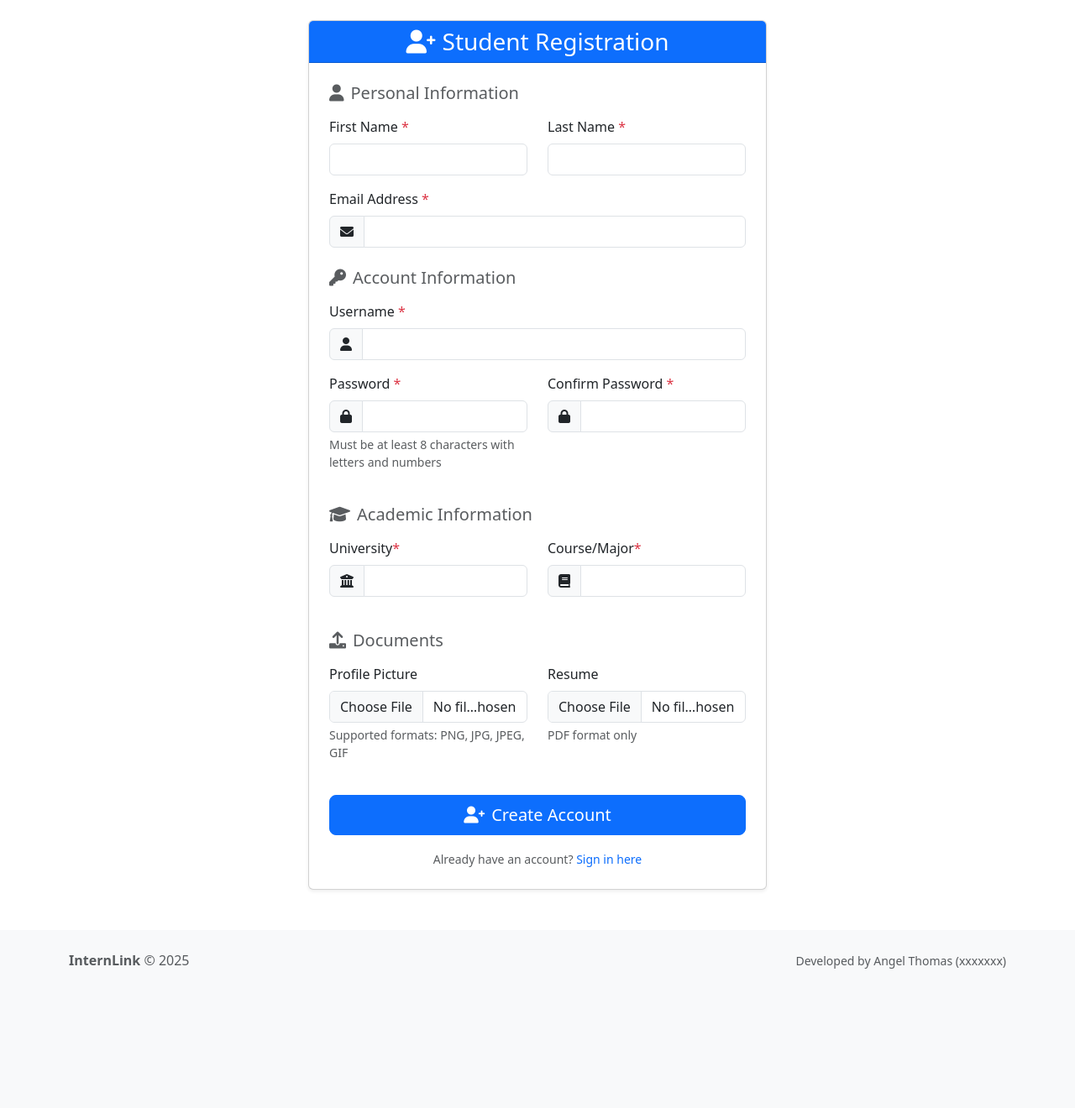
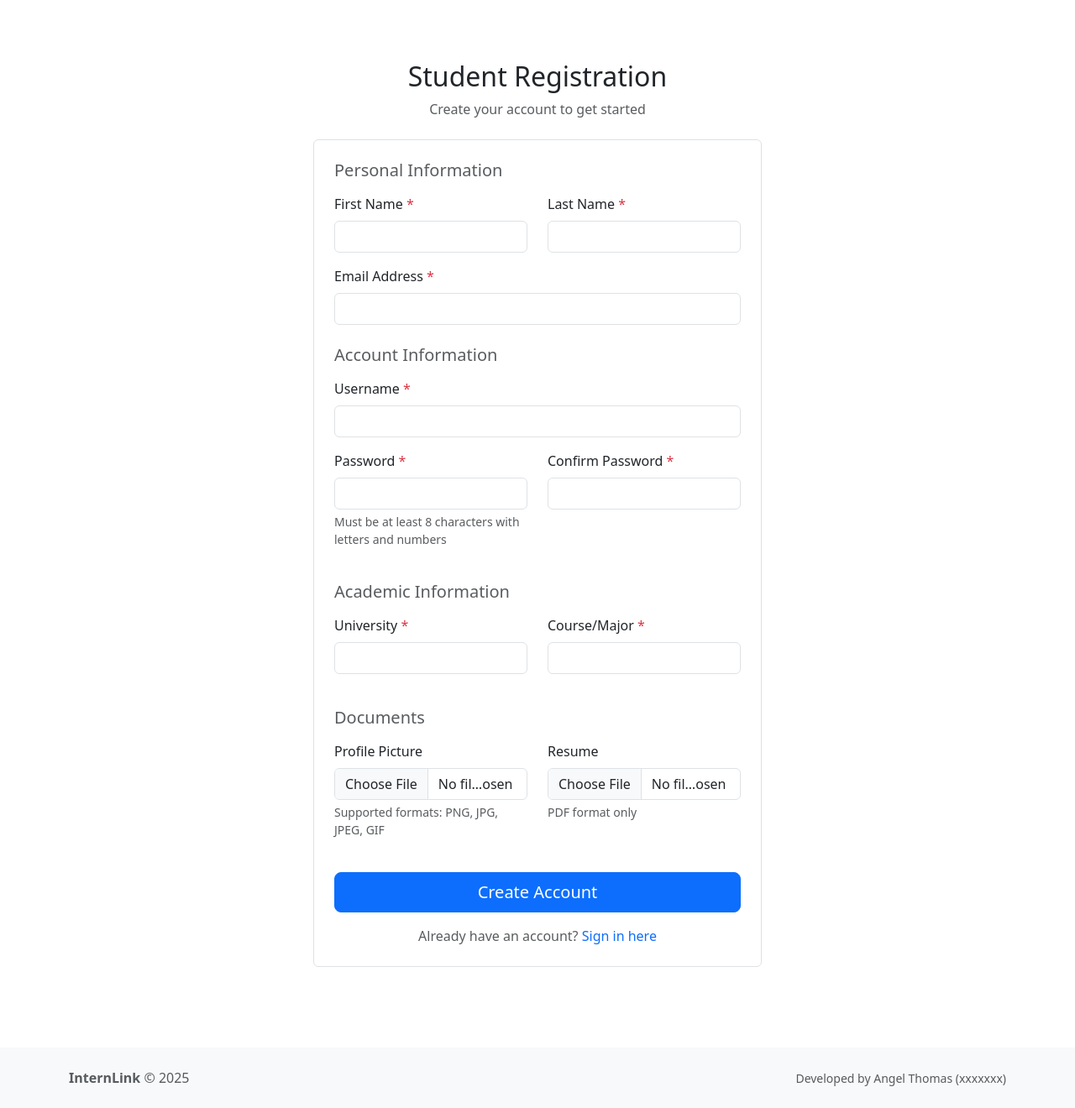
Before and after one commit to Akhil-Krishna/InternLink, a Flask app: template templates/register.html in a window 1280 px wide. Shown: the part 63-1383 px from the top of the page at 84% size. Before the commit the page ends 1217 px from the top, so only its background shows below. Run offline with Flask 3, Linux system fonts and the light colour scheme; the template is opened without the code that fills it, so the values that code supplies are empty.

Commit message:
update login,register.html

```diff
--- a/templates/register.html
+++ b/templates/register.html
@@ -1,109 +1,82 @@
 <!-- templates/register.html -->
 {% extends 'base.html' %}
 
+{% block content %}
+<div class="container py-5">
+    <div class="row justify-content-center">
+        <div class="col-12 col-md-8 col-lg-6">
+            <div class="text-center mb-4">
+                <h2 class="fw-normal text-dark">Student Registration</h2>
+                <p class="text-muted">Create your account to get started</p>
+            </div>
 
-{% block content %}
-<div class="row justify-content-center">
-    <div class="col-12 col-md-8 col-lg-6">
-        <div class="card shadow-sm">
-            <div class="card-header bg-primary text-white text-center">
-                <h3 class="mb-0">
-                    <i class="fas fa-user-plus me-2"></i>Student Registration
-                </h3>
-            </div>
-            <div class="card-body p-4">
+            <div class="bg-white p-4 rounded border">
                 <form method="POST" enctype="multipart/form-data" novalidate>
-                    <!-- Personal Information Section -->
+                    <!-- Personal Information -->
                     <div class="mb-4">
-                        <h5 class="text-muted mb-3">
-                            <i class="fas fa-user me-2"></i>Personal Information
-                        </h5>
+                        <h5 class="text-muted mb-3 fw-normal">Personal Information</h5>
                         <div class="row">
                             <div class="col-md-6 mb-3">
-                                <label for="first_name" class="form-label">First Name <span class="text-danger">*</span></label>
+                                <label for="first_name" class="form-label text-dark">First Name <span class="text-danger">*</span></label>
                                 <input type="text" name="first_name" id="first_name" class="form-control" required>
                             </div>
                             <div class="col-md-6 mb-3">
-                                <label for="last_name" class="form-label">Last Name <span class="text-danger">*</span></label>
+                                <label for="last_name" class="form-label text-dark">Last Name <span class="text-danger">*</span></label>
                                 <input type="text" name="last_name" id="last_name" class="form-control" required>
                             </div>
                         </div>
                         <div class="mb-3">
-                            <label for="email" class="form-label">Email Address <span class="text-danger">*</span></label>
-                            <div class="input-group">
-                                <span class="input-group-text"><i class="fas fa-envelope"></i></span>
-                                <input type="email" name="email" id="email" class="form-control" required>
+                            <label for="email" class="form-label text-dark">Email Address <span class="text-danger">*</span></label>
+                            <input type="email" name="email" id="email" class="form-control" required>
+                        </div>
+                    </div>
+
+                    <!-- Account Information -->
+                    <div class="mb-4">
+                        <h5 class="text-muted mb-3 fw-normal">Account Information</h5>
+                        <div class="mb-3">
+                            <label for="username" class="form-label text-dark">Username <span class="text-danger">*</span></label>
+                            <input type="text" name="username" id="username" class="form-control" required>
+                        </div>
+                        <div class="row">
+                            <div class="col-md-6 mb-3">
+                                <label for="password" class="form-label text-dark">Password <span class="text-danger">*</span></label>
+                                <input type="password" name="password" id="password" class="form-control" required>
+                                <div class="form-text">Must be at least 8 characters with letters and numbers</div>
+                            </div>
+                            <div class="col-md-6 mb-3">
+                                <label for="confirm" class="form-label text-dark">Confirm Password <span class="text-danger">*</span></label>
+                                <input type="password" name="confirm" id="confirm" class="form-control" required>
                             </div>
                         </div>
                     </div>
 
-                    <!-- Account Information Section -->
+                    <!-- Academic Information -->
                     <div class="mb-4">
-                        <h5 class="text-muted mb-3">
-                            <i class="fas fa-key me-2"></i>Account Information
-                        </h5>
-                        <div class="mb-3">
-                            <label for="username" class="form-label">Username <span class="text-danger">*</span></label>
-                            <div class="input-group">
-                                <span class="input-group-text"><i class="fas fa-user"></i></span>
-                                <input type="text" name="username" id="username" class="form-control" required>
-                            </div>
-                        </div>
+                        <h5 class="text-muted mb-3 fw-normal">Academic Information</h5>
                         <div class="row">
                             <div class="col-md-6 mb-3">
-                                <label for="password" class="form-label">Password <span class="text-danger">*</span></label>
-                                <div class="input-group">
-                                    <span class="input-group-text"><i class="fas fa-lock"></i></span>
-                                    <input type="password" name="password" id="password" class="form-control" required>
-                                </div>
-                                <div class="form-text">Must be at least 8 characters with letters and numbers</div>
+                                <label for="university" class="form-label text-dark">University <span class="text-danger">*</span></label>
+                                <input type="text" name="university" id="university" class="form-control" required>
                             </div>
                             <div class="col-md-6 mb-3">
-                                <label for="confirm" class="form-label">Confirm Password <span class="text-danger">*</span></label>
-                                <div class="input-group">
-                                    <span class="input-group-text"><i class="fas fa-lock"></i></span>
-                                    <input type="password" name="confirm" id="confirm" class="form-control" required>
-                                </div>
+                                <label for="course" class="form-label text-dark">Course/Major <span class="text-danger">*</span></label>
+                                <input type="text" name="course" id="course" class="form-control" required>
                             </div>
                         </div>
                     </div>
 
-                    <!-- Academic Information Section -->
+                    <!-- File Uploads -->
                     <div class="mb-4">
-                        <h5 class="text-muted mb-3">
-                            <i class="fas fa-graduation-cap me-2"></i>Academic Information
-                        </h5>
+                        <h5 class="text-muted mb-3 fw-normal">Documents</h5>
                         <div class="row">
                             <div class="col-md-6 mb-3">
-                                <label for="university" class="form-label">University<span class="text-danger">*</span></label>
-                                <div class="input-group">
-                                    <span class="input-group-text"><i class="fas fa-university"></i></span>
-                                    <input type="text" name="university" id="university" class="form-control" required>
-                                </div>
-                            </div>
-                            <div class="col-md-6 mb-3">
-                                <label for="course" class="form-label">Course/Major<span class="text-danger">*</span></label>
-                                <div class="input-group">
-                                    <span class="input-group-text"><i class="fas fa-book"></i></span>
-                                    <input type="text" name="course" id="course" class="form-control" required>
-                                </div>
-                            </div>
-                        </div>
-                    </div>
-
-                    <!-- File Uploads Section -->
-                    <div class="mb-4">
-                        <h5 class="text-muted mb-3">
-                            <i class="fas fa-upload me-2"></i>Documents
-                        </h5>
-                        <div class="row">
-                            <div class="col-md-6 mb-3">
-                                <label for="profile_pic" class="form-label">Profile Picture</label>
+                                <label for="profile_pic" class="form-label text-dark">Profile Picture</label>
                                 <input type="file" name="profile_pic" id="profile_pic" class="form-control" accept="image/*">
                                 <div class="form-text">Supported formats: PNG, JPG, JPEG, GIF</div>
                             </div>
                             <div class="col-md-6 mb-3">
-                                <label for="resume" class="form-label">Resume</label>
+                                <label for="resume" class="form-label text-dark">Resume</label>
                                 <input type="file" name="resume" id="resume" class="form-control" accept=".pdf">
                                 <div class="form-text">PDF format only</div>
                             </div>
@@ -111,25 +84,18 @@
                     </div>
 
                     <!-- Submit Button -->
-                    <div class="d-grid gap-2">
-                        <button type="submit" class="btn btn-primary btn-lg">
-                            <i class="fas fa-user-plus me-2"></i>Create Account
-                        </button>
+                    <div class="d-grid mb-3">
+                        <button type="submit" class="btn btn-primary btn-lg">Create Account</button>
                     </div>
 
                     <!-- Login Link -->
-                    <div class="text-center mt-3">
-                        <small class="text-muted">
-                            Already have an account?
-                            <a href="{{ url_for('login') }}" class="text-decoration-none">Sign in here</a>
-                        </small>
+                    <div class="text-center">
+                        <span class="text-muted">Already have an account? </span>
+                        <a href="{{ url_for('login') }}" class="text-decoration-none">Sign in here</a>
                     </div>
                 </form>
             </div>
         </div>
     </div>
 </div>
-
-<!-- Add some spacing at bottom -->
-<div class="mb-5"></div>
 {% endblock %}
```
Also changed, not shown: templates/login.html (+16 -33 lines).
